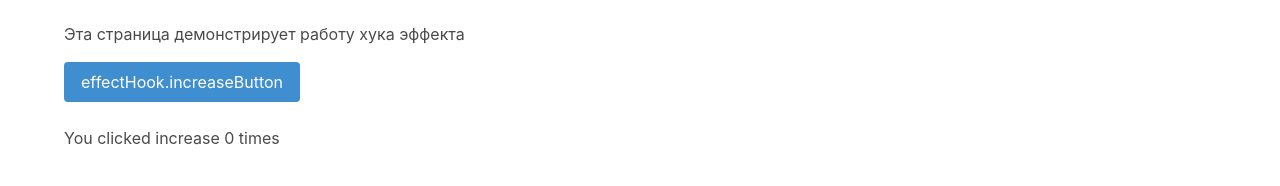
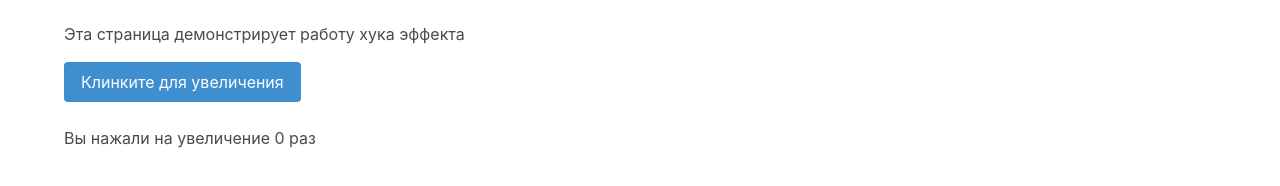
Before and after one commit to dmitryprogrammer/react-training, a React app: page /effect in a window 1280 px wide. Shown: the part 178-364 px from the top of the page. Built offline with nearby package versions, Linux system fonts and the light colour scheme; the HTML template or start-up script is replaced by a standard one.

Commit message:
[effect-hook-practice] translates for first effect.

```diff
--- a/public/locales/en/translation.json
+++ b/public/locales/en/translation.json
@@ -24,7 +24,8 @@
   "effectHook": {
     "title": "Effect",
     "description": "This is a page with demonstration of effect hook work",
-    "increaseButton": "Click for increase"
+    "increaseButton": "Click for increase",
+    "clickedNotificationText": "You clicked increase {{clickCount}} times"
   },
   "contextHook": {
     "title": "Context",
--- a/public/locales/ru/translation.json
+++ b/public/locales/ru/translation.json
@@ -24,7 +24,8 @@
   "effectHook": {
     "title": "Хук эффекта",
     "description": "Эта страница демонстрирует работу хука эффекта",
-    "increaseButton": "Клинките для увеличения"
+    "increaseButton": "Клинките для увеличения",
+    "clickedNotificationText": "Вы нажали на увеличение {{clickCount}} раз"
   },
   "contextHook": {
     "title": "Хук контекста",
--- a/src/pages/effect/effect.tsx
+++ b/src/pages/effect/effect.tsx
@@ -26,11 +26,11 @@ export function Effect() {
       <p>{t("effectHook.description")}</p>
       <div className="buttons mt-4">
         <button className={"button " + increaseButtonClass}
-                onClick={() => setClickCount(clickCount + 1)}>{"effectHook.increaseButton"}
+                onClick={() => setClickCount(clickCount + 1)}>{t("effectHook.increaseButton")}
         </button>
       </div>
 
-      <span>You clicked increase {clickCount} times</span>
+      <span>{t("effectHook.clickedNotificationText", {clickCount})}</span>
     </>
   );
 }
```
